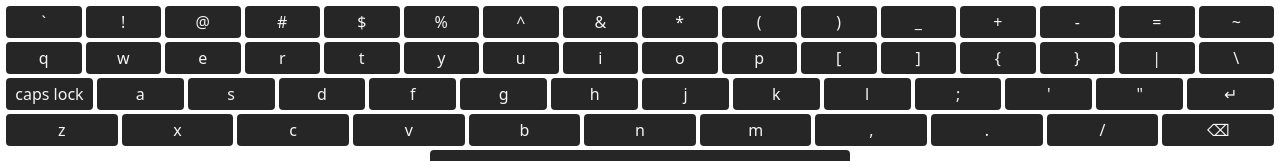
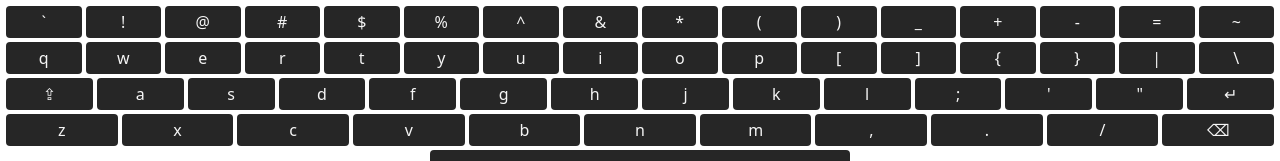
Before and after one commit to yaralahruthik/react-keyboard, a React (Vite) app: page / in a window 1280 px wide. Shown: the top 161 px of the page. Built offline with nearby package versions, Linux system fonts and the light colour scheme.

Commit message:
Capslock

```diff
--- a/src/components/CustomKeyboard/KeyboardKey.tsx
+++ b/src/components/CustomKeyboard/KeyboardKey.tsx
@@ -1,5 +1,6 @@
 import { useCallback, useEffect } from 'react';
 import { KeysColors, KeysClasses, KeysSymbols } from '../../types';
+import { spacebarCheck } from '../../utils/keyChecks';
 
 interface Props {
   keyboardKey: string;
@@ -21,7 +22,7 @@ const KeyboardKey = ({
   const handleUserKeyPress = useCallback(
     (event: KeyboardEvent) => {
       const { key } = event;
-      if (key === keyboardKey) {
+      if (key === keyboardKey || (key === ' ' && spacebarCheck(keyboardKey))) {
         onClick(keyboardKey);
       }
     },
@@ -37,8 +38,8 @@ const KeyboardKey = ({
   }, [handleUserKeyPress, allowPhysicalKeyboard]);
 
   const keyboardKeyToRender = (): string => {
-    if (keysSymbols && keysSymbols[keyboardKey]) {
-      return keysSymbols[keyboardKey];
+    if (keysSymbols && keysSymbols[keyboardKey.toLowerCase()]) {
+      return keysSymbols[keyboardKey.toLowerCase()];
     }
 
     return keyboardKey.replace(/\B_\B/, ' ');
--- a/src/components/CustomKeyboard/index.tsx
+++ b/src/components/CustomKeyboard/index.tsx
@@ -1,8 +1,10 @@
+import { useEffect, useState } from 'react';
+
 import KeyboardKey from './KeyboardKey';
-
 import { defaultLayout } from '../../utils/layout';
+import { defaultKeysSymbols } from '../../utils/keysSymbols';
 import { KeysColors, KeysClasses, KeysSymbols } from '../../types';
-import { defaultKeysSymbols } from '../../utils/keysSymbols';
+import { capsCheck, spacebarCheck } from '../../utils/keyChecks';
 
 interface Props {
   className?: string;
@@ -27,8 +29,29 @@ const CustomKeyboard = ({
   allowPhysicalKeyboard = true,
   onKeyClick,
 }: Props) => {
+  const [isCaps, setIsCaps] = useState(false);
+
+  useEffect(() => {
+    const onKeyDown = (event: KeyboardEvent) => {
+      setIsCaps(event.getModifierState('CapsLock'));
+    };
+
+    document.addEventListener('keydown', onKeyDown);
+    return () => document.removeEventListener('keydown', onKeyDown);
+  }, []);
+
   const handleKeyClick = (keyboardKey: string) => {
-    onKeyClick(keyboardKey);
+    if (capsCheck(keyboardKey)) {
+      setIsCaps((prevState) => !prevState);
+      return;
+    }
+
+    if (spacebarCheck(keyboardKey)) {
+      onKeyClick(' ');
+      return;
+    }
+
+    onKeyClick(isCaps ? keyboardKey.toUpperCase() : keyboardKey);
   };
 
   const classNameToRender = (): string => {
@@ -52,7 +75,7 @@ const CustomKeyboard = ({
       {layout.map((row) => {
         return (
           <div
-            className={`flex justify-around`}
+            className={`flex justify-around overflow-x-auto`}
             style={colStylesToRender()}
             key={row}
           >
@@ -63,7 +86,7 @@ const CustomKeyboard = ({
                 keysClasses={keysClasses}
                 keysColors={keysColors}
                 keysSymbols={keysSymbols}
-                keyboardKey={keyboardKey}
+                keyboardKey={isCaps ? keyboardKey.toUpperCase() : keyboardKey}
                 onClick={handleKeyClick}
               />
             ))}
--- /dev/null
+++ b/src/utils/keyChecks.ts
@@ -0,0 +1,7 @@
+export const spacebarCheck = (key: string) => {
+  return ['space', 'spacebar'].includes(key.toLowerCase());
+};
+
+export const capsCheck = (key: string) => {
+  return ['capslock', 'caps_lock'].includes(key.toLowerCase());
+};
--- a/src/utils/keysSymbols.ts
+++ b/src/utils/keysSymbols.ts
@@ -1 +1,6 @@
-export const defaultKeysSymbols = { enter: '↵', backspace: '⌫' };
+export const defaultKeysSymbols = {
+  enter: '↵',
+  backspace: '⌫',
+  caps_lock: '⇪',
+  capslock: '⇪',
+};
```
